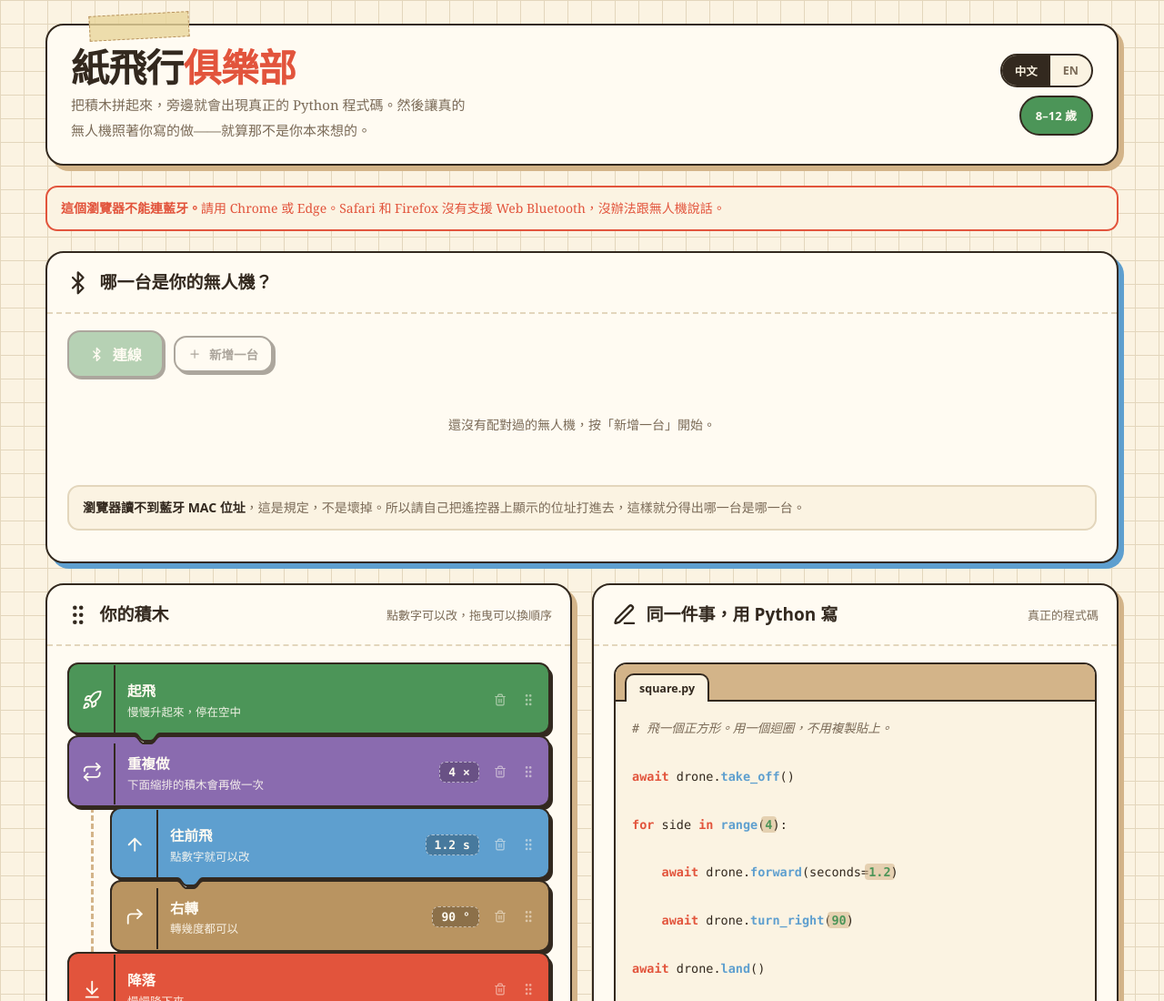
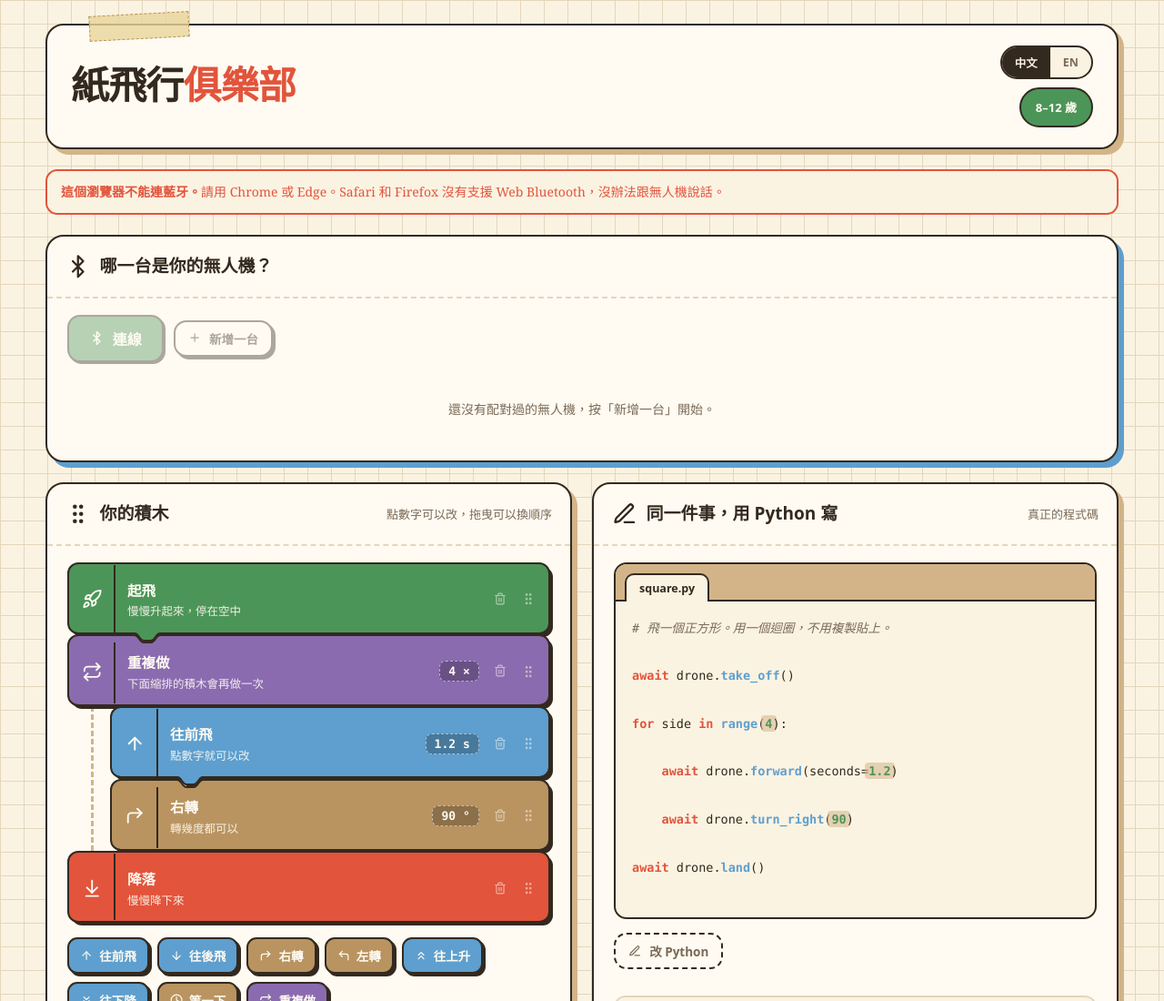
Before and after one commit to HaKexva/pydrone-ground-station, a website with bundled scripts: page index.html in a window 1280 px wide. Shown: the top 1100 px of the page at 91% size. Built offline with nearby package versions, Linux system fonts and the light colour scheme.

Commit message:
chore: drop the header subtitle and the MAC explainer
Both were adult-facing prose on a page for 8-12 year olds. The MAC note
went entirely rather than leaving its bolded opening as a fragment; the
placeholder in the address field already shows the expected format.

Co-Authored-By: Claude Opus 5 <noreply@anthropic.com>

```diff
--- a/css/paper.css
+++ b/css/paper.css
@@ -88,7 +88,6 @@ h1 {
   margin: 0 0 5px; letter-spacing: -.02em; text-wrap: balance;
 }
 h1 .hot { color: var(--tomato); }
-.sub { font-size: 15px; color: var(--ink-soft); margin: 0; max-width: 52ch; }
 
 .topright { display: grid; gap: 9px; justify-items: end; }
 .who {
--- a/index.html
+++ b/index.html
@@ -45,7 +45,6 @@
   <header class="top">
     <div>
       <h1><span data-i="title1"></span><span class="hot" data-i="title2"></span></h1>
-      <p class="sub" data-i="sub"></p>
     </div>
     <div class="topright">
       <div class="lang" role="group" aria-label="Language / 語言">
@@ -66,7 +65,6 @@
         <button class="btn sm" id="btn-add"><svg class="ic"><use href="#i-plus"/></svg> <span data-i="addDrone"></span></button>
       </div>
       <div class="drones" id="drones"></div>
-      <p class="note" data-i-html="macNote"></p>
     </div>
   </section>
 
--- a/js/i18n.js
+++ b/js/i18n.js
@@ -7,7 +7,6 @@ export const DEFAULT_LANG = 'zh-TW';
 export const STRINGS = {
   'zh-TW': {
     title1: '紙飛行', title2: '俱樂部',
-    sub: '把積木拼起來，旁邊就會出現真正的 Python 程式碼。然後讓真的無人機照著你寫的做——就算那不是你本來想的。',
     age: '8–12 歲',
 
     whichDrone: '哪一台是你的無人機？',
@@ -46,7 +45,6 @@ export const STRINGS = {
     c4: '<strong>記住停止鍵在哪裡。</strong>紅色的「馬上停」按鈕和空白鍵都會立刻關掉馬達。飛之前先按一次，讓你的手記住位置。',
 
     needChrome: '<strong>這個瀏覽器不能連藍牙。</strong>請用 Chrome 或 Edge。Safari 和 Firefox 沒有支援 Web Bluetooth，沒辦法跟無人機說話。',
-    macNote: '<strong>瀏覽器讀不到藍牙 MAC 位址</strong>，這是規定，不是壞掉。所以請自己把遙控器上顯示的位址打進去，這樣就分得出哪一台是哪一台。',
 
     blocks: {
       takeoff: ['起飛', '慢慢升起來，停在空中'],
@@ -77,7 +75,6 @@ export const STRINGS = {
 
   en: {
     title1: 'Paper ', title2: 'Flight Club',
-    sub: 'Snap the bricks together. Watch real Python appear beside them. Then make a real drone do exactly what you wrote — even when that is not what you meant.',
     age: 'Ages 8–12',
 
     whichDrone: 'Which drone is yours?',
@@ -116,7 +113,6 @@ export const STRINGS = {
     c4: '<strong>Know your stop.</strong> The red Stop now button and the spacebar both cut the motors instantly. Press it once before you fly, so your hands know where it is.',
 
     needChrome: '<strong>This browser cannot use Bluetooth.</strong> Please use Chrome or Edge. Safari and Firefox do not implement Web Bluetooth and cannot talk to the drone.',
-    macNote: '<strong>Browsers are not allowed to read a Bluetooth MAC address</strong> — that is a rule, not a fault. So type in the address your controller shows and you will always know which drone is which.',
 
     blocks: {
       takeoff: ['Take off', 'rise gently and hover'],
```
